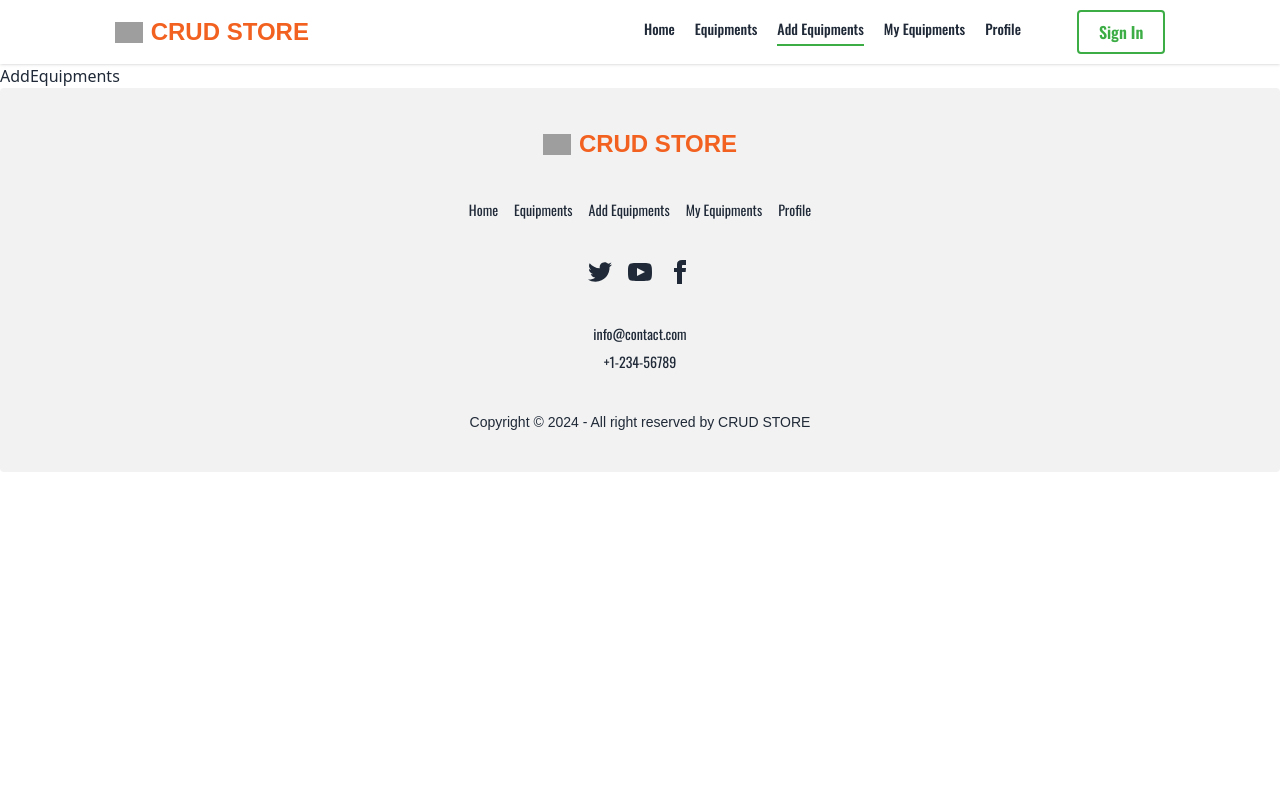
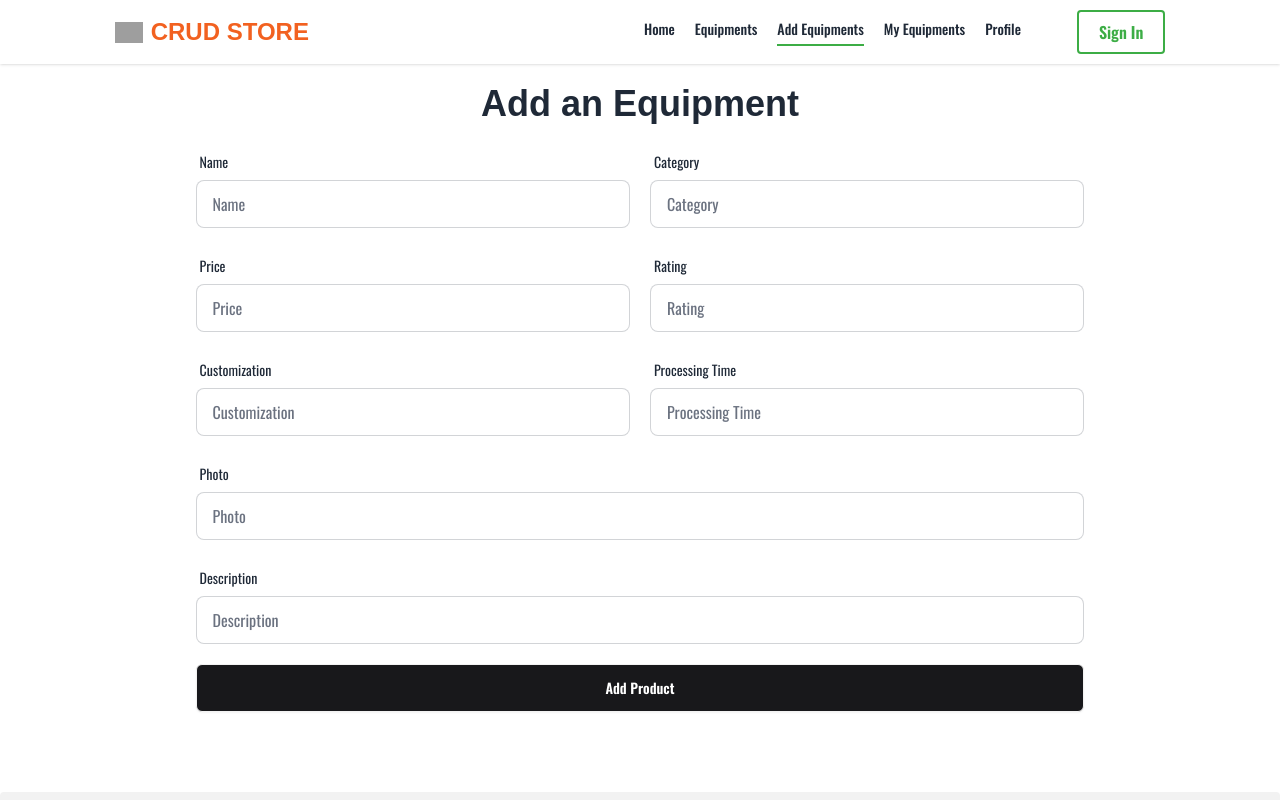
Before and after one commit to fakhrul62/crud-store-client, a React (Vite) app: page /add-equipments in a window 1280 px wide. Shown: the top 800 px of the page. Built offline with nearby package versions, Linux system fonts and the light colour scheme; grey boxes are pictures that could not be loaded; a web font is replaced by a local one.

Commit message:
add equip page added

```diff
--- a/src/pages/AddEquipments.jsx
+++ b/src/pages/AddEquipments.jsx
@@ -1,11 +1,130 @@
-import React from 'react';
+import React from "react";
+import Swal from 'sweetalert2'
 
 const AddEquipments = () => {
-    return (
-        <div>
-            AddEquipments
-        </div>
-    );
+    const handleAddEquip = e =>{
+        e.preventDefault();
+        const form = e.target;
+        const name = form.name.value;
+        const category = form.category.value;
+        const price = form.price.value;
+        const rating = form.rating.value;
+        const customization = form.customization.value;
+        const processing = form.processing.value;
+        const photo = form.photo.value;
+        const description = form.description.value;
+        const newProduct = {name, category, price, rating, customization, processing, photo, description}
+        console.log(newProduct);
+
+    }
+  return (
+    <div className="w-10/12 mx-auto">
+      <h2 className="text-center font-bold text-4xl my-5 font-logo">Add an Equipment</h2>
+      <div className="mt-5 mb-20">
+        <form
+          className="grid grid-cols-2 gap-5 w-10/12 mx-auto font-body"
+          onSubmit={handleAddEquip}
+        >
+          <label className="form-control w-full">
+            <div className="label">
+              <span className="label-text">Name</span>
+            </div>
+            <input
+              type="text"
+              placeholder="Name"
+              name="name"
+              className="input input-bordered w-full "
+            />
+          </label>
+          <label className="form-control w-full ">
+            <div className="label">
+              <span className="label-text">Category</span>
+            </div>
+            <input
+              type="text"
+              placeholder="Category"
+              name="category"
+              className="input input-bordered w-full "
+            />
+          </label>
+          <label className="form-control w-full">
+            <div className="label">
+              <span className="label-text">Price</span>
+            </div>
+            <input
+              type="number"
+              placeholder="Price"
+              name="price"
+              className="input input-bordered w-full "
+            />
+          </label>
+          <label className="form-control w-full ">
+            <div className="label">
+              <span className="label-text">Rating</span>
+            </div>
+            <input
+              type="number"
+              placeholder="Rating"
+              name="rating"
+              className="input input-bordered w-full "
+            />
+          </label>
+          <label className="form-control w-full ">
+            <div className="label">
+              <span className="label-text">Customization</span>
+            </div>
+            <input
+              type="text"
+              placeholder="Customization"
+              name="customization"
+              className="input input-bordered w-full "
+            />
+          </label>
+          <label className="form-control w-full ">
+            <div className="label">
+              <span className="label-text">Processing Time</span>
+            </div>
+            <input
+              type="text"
+              placeholder="Processing Time"
+              name="processing"
+              className="input input-bordered w-full "
+            />
+          </label>
+          <label className="form-control col-span-2 w-full ">
+            <div className="label">
+              <span className="label-text">Photo</span>
+            </div>
+            <input
+              type="text"
+              placeholder="Photo"
+              name="photo"
+              className="input input-bordered w-full "
+            />
+          </label>
+          <label className="form-control col-span-2 w-full ">
+            <div className="label">
+              <span className="label-text">Description</span>
+            </div>
+            <input
+              type="text"
+              placeholder="Description"
+              name="description"
+              className="input input-bordered w-full "
+            />
+          </label>
+          <div className="col-span-2">
+            <button
+              type="submit"
+              className="btn w-full bg-zinc-900 text-white py-3 rounded-md hover:bg-zinc-200 hover:text-black hover:border"
+            >
+              Add Product
+            </button>
+          </div>
+        </form>
+      </div>
+    </div>
+  );
 };
 
 export default AddEquipments;
```
